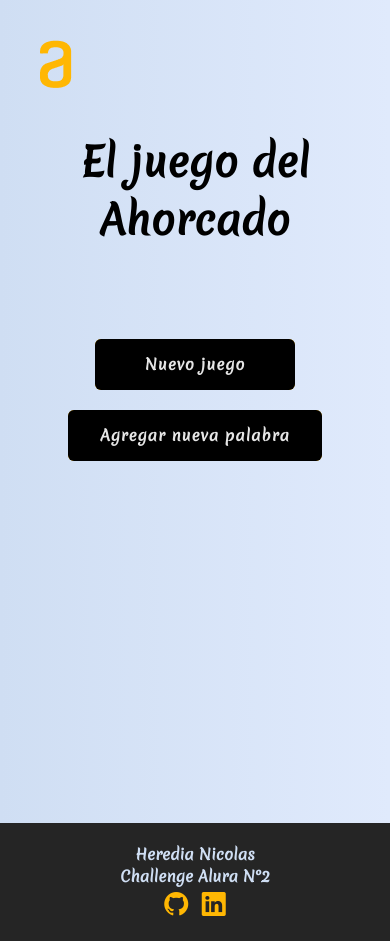
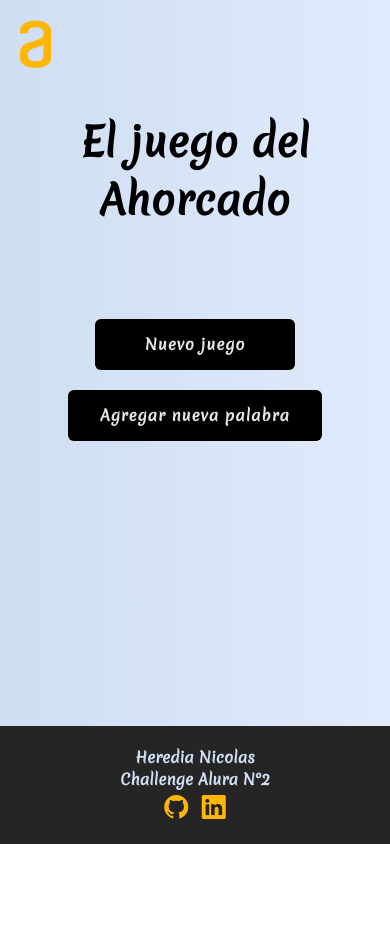
Before and after one commit to NicHeredia/Challenge-2---Ahorcado, a plain HTML site: page index.html in a window 390 px wide. After the commit the page ends 844 px from the top, so only its background shows below. Drawn offline with nearby package versions, Linux system fonts and the light colour scheme.

Commit message:
prueba responsive

```diff
--- a/css/mobile.css
+++ b/css/mobile.css
@@ -20,7 +20,8 @@ body {
 }
 
 #main{
-    height: 690px;
+    min-height: 490px;
+    margin: 20px 10px auto;
 }
 
 
@@ -37,7 +38,7 @@ body {
 }
 
 #logo{
-    margin: 40px;
+    margin: 20px;
 }
 
 .botones__pantallaPrincipal{
@@ -232,6 +233,8 @@ button {
     background-color: #252525;
     text-align: center;
     font-size: 10px;
+    position: absolute;
+    bottom: 0;
   }
 
 
```
